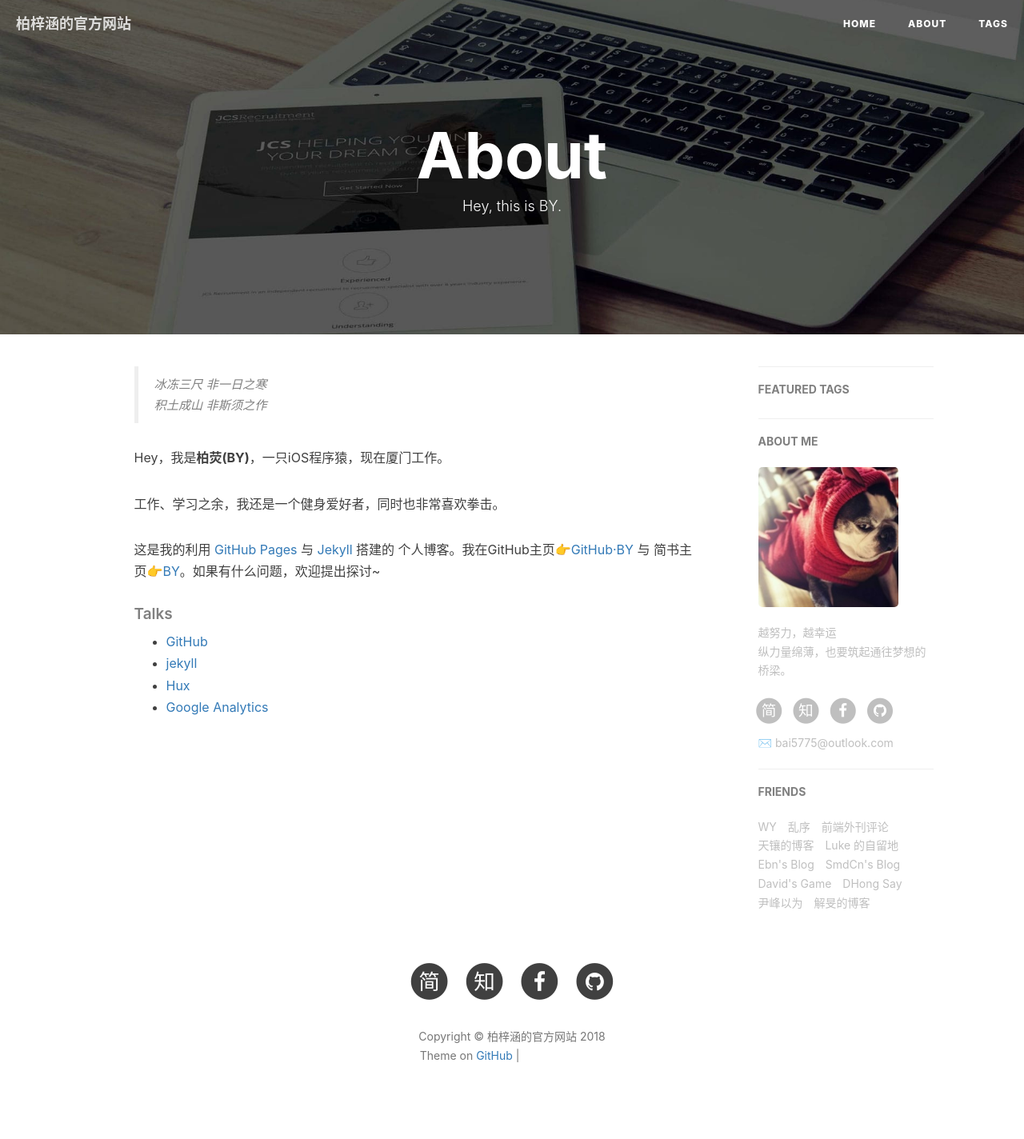
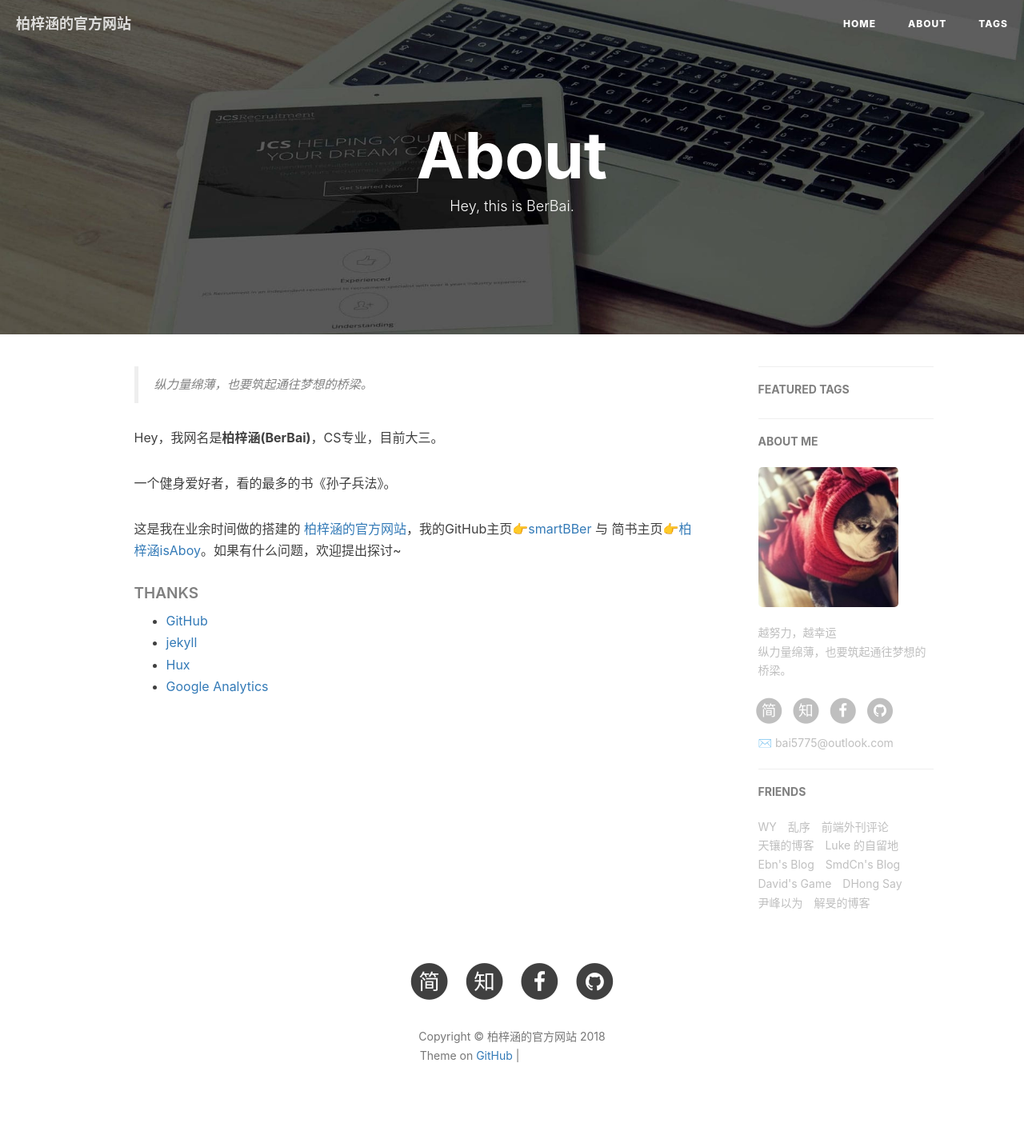
Before and after one commit to BerBai/blog-old, a Jekyll site: the page built from about.html, in a window 1280 px wide. Shown: the whole page at 80% size. Built offline with Jekyll 4.4.1, drawn with Linux system fonts in a browser that asks for light colours; nearby versions of some CDN libraries; comment, search, counter and statistics services are not loaded; grey boxes are pictures that could not be loaded.

Commit message:
add aboutme

```diff
--- a/about.html
+++ b/about.html
@@ -1,7 +1,7 @@
 ---
 layout: page
 title: "About"
-description: "Hey, this is BY."
+description: "Hey, this is BerBai."
 header-img: "img/post-bg-rwd.jpg"
 ---
 
@@ -15,18 +15,17 @@ header-img: "img/post-bg-rwd.jpg"
 <div class="zh post-container">
 
     <!--copied from markdown -->
-    <blockquote><p>冰冻三尺 非一日之寒<br>
-    积土成山 非斯须之作</p></blockquote>
+    <blockquote><p>纵力量绵薄，也要筑起通往梦想的桥梁。</p></blockquote>
 
-    <p>Hey，我是<strong>柏荧(BY)</strong>，一只iOS程序猿，现在厦门工作。</p>
+    <p>Hey，我网名是<strong>柏梓涵(BerBai)</strong>，CS专业，目前大三。</p>
 
-    <p>工作、学习之余，我还是一个健身爱好者，同时也非常喜欢拳击。</p>
+    <p>一个健身爱好者，看的最多的书《孙子兵法》。</p>
 
-    <p>这是我的利用 <a href="https://pages.github.com/">GitHub Pages</a> 与 <a href="http://jekyll.com.cn/">Jekyll</a> 搭建的 个人博客。我在GitHub主页<a href="https://github.com/qiubaiying">👉GitHub·BY</a> 与 简书主页<a href="https://http://www.jianshu.com/u/e71990ada2fd">👉BY</a>。如果有什么问题，欢迎提出探讨~</p>
+    <p>这是我在业余时间做的搭建的 <a href="https://smartbber.github.io">柏梓涵的官方网站</a>，我的GitHub主页<a href="https://github.com/smartBBer">👉smartBBer</a> 与 简书主页<a href="https://http://www.jianshu.com/u/a20ad796d7a3">👉柏梓涵isAboy</a>。如果有什么问题，欢迎提出探讨~</p>
 
     <p></p>
 
-    <h5>Talks</h5>
+    <h5>THANKS</h5>
 
     <ul>
         <li><a href="https://github.com">GitHub</a></li>
@@ -50,10 +49,10 @@ header-img: "img/post-bg-rwd.jpg"
     <h5>Talks</h5>
 
     <ul>
-    <li><a href="https://github.com">GitHub</a></li>
-    <li><a href="http://jekyll.com.cn/">jekyll</a></li>
-    <li><a href="https://pages.github.com/">GitHub Pages</a></li>
-    <li><a href="https://qiubaiying.github.io">BY</a></li>
+        <li><a href="https://github.com">GitHub</a></li>
+        <li><a href="http://jekyll.com.cn/">jekyll</a></li>
+        <li><a href="http://huangxuan.me/">Hux</a></li>
+        <li><a href="https://analytics.google.com/analytics">Google Analytics</a></li>
     </ul>
 </div> -->
 
```
